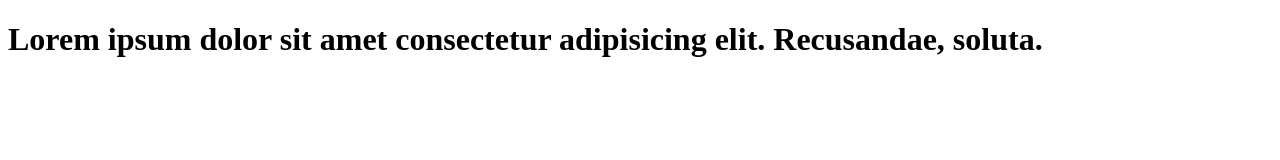
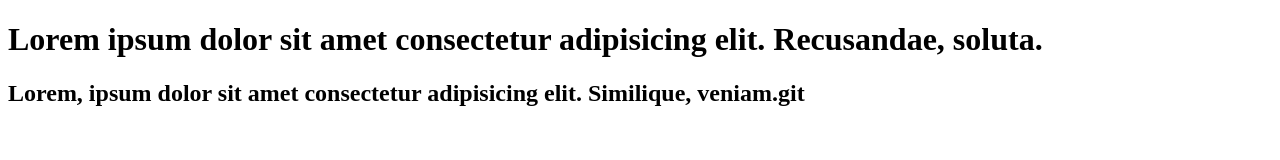
Before and after one commit to taha879/2407b1, a plain HTML site: page index.html in a window 1280 px wide. Drawn offline with Linux system fonts and the light colour scheme.

Commit message:
upadte repo

```diff
--- a/index.html
+++ b/index.html
@@ -7,5 +7,6 @@
 </head>
 <body>
     <h1>Lorem ipsum dolor sit amet consectetur adipisicing elit. Recusandae, soluta.</h1>
+    <h2>Lorem, ipsum dolor sit amet consectetur adipisicing elit. Similique, veniam.git </h2>
 </body>
 </html>
```
